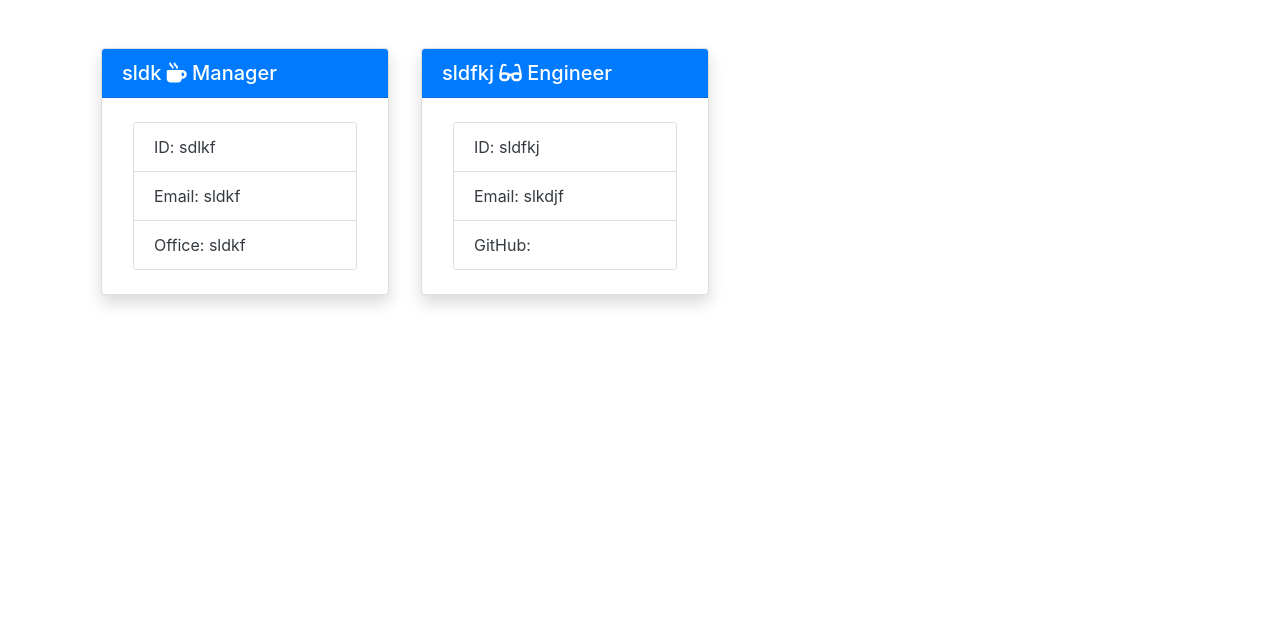
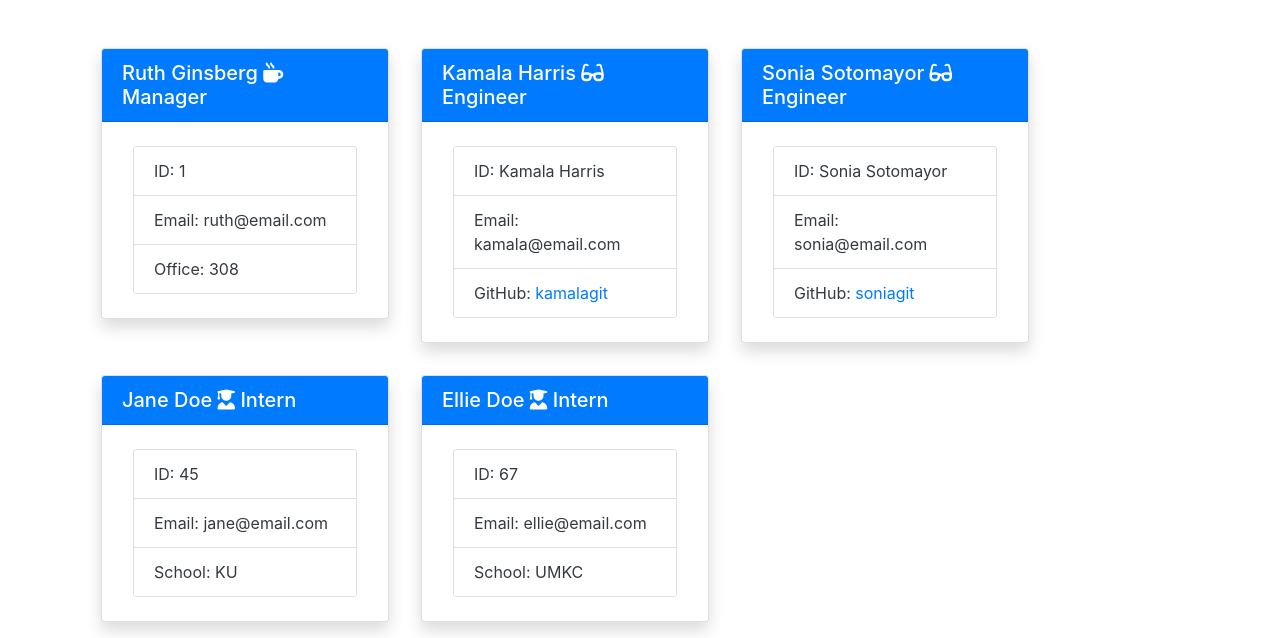
Before and after one commit to liztownd/team-profile-generator, a website: page dist/myTeam.html in a window 1280 px wide. Shown: the part 203-841 px from the top of the page. Before the commit the page ends 800 px from the top, so only its background shows below. Drawn offline with nearby package versions, Linux system fonts and the light colour scheme.

Commit message:
adding images for README, updating README

```diff
--- a/dist/myTeam.html
+++ b/dist/myTeam.html
@@ -20,31 +20,79 @@
 
 
             <div class="card text-white m-3 float-left shadow " style="width: 18rem;">
-            <div class="card-header bg-primary h5">sldk
+            <div class="card-header bg-primary h5">Ruth Ginsberg
 
                 <i class="fas fa-mug-hot"></i>
                 Manager
             </div>
             <div class="card mx-auto my-4" style="width: 14rem;">
                 <ul class="list-group list-group-flush">
-                  <li class="list-group-item text-dark">ID: sdlkf</li>
-                  <li class="list-group-item text-dark">Email: sldkf</li>
-                  <li class="list-group-item text-dark">Office: sldkf</li>
+                  <li class="list-group-item text-dark">ID: 1</li>
+                  <li class="list-group-item text-dark">Email: ruth@email.com</li>
+                  <li class="list-group-item text-dark">Office: 308</li>
                 </ul>
               </div>
           </div>
 
             <div class="card text-white m-3 float-left shadow" style="width: 18rem;">
-            <div class="card-header bg-primary h5">sldfkj
+            <div class="card-header bg-primary h5">Kamala Harris
 
                 <i class="fas fa-glasses"></i>
                 Engineer
             </div>
             <div class="card mx-auto my-4" style="width: 14rem;">
                 <ul class="list-group list-group-flush">
-                  <li class="list-group-item text-dark">ID: sldfkj</li>
-                  <li class="list-group-item text-dark">Email: slkdjf</li>
-                  <li class="list-group-item text-dark">GitHub: <a href = "https://www.github.com/"></a></li>
+                  <li class="list-group-item text-dark">ID: Kamala Harris</li>
+                  <li class="list-group-item text-dark">Email: kamala@email.com</li>
+                  <li class="list-group-item text-dark">GitHub: <a href = "https://www.github.com/kamalagit">kamalagit</a></li>
+                </ul>
+              </div>
+          </div>
+
+
+            <div class="card text-white m-3 float-left shadow" style="width: 18rem;">
+            <div class="card-header bg-primary h5">Sonia Sotomayor
+
+                <i class="fas fa-glasses"></i>
+                Engineer
+            </div>
+            <div class="card mx-auto my-4" style="width: 14rem;">
+                <ul class="list-group list-group-flush">
+                  <li class="list-group-item text-dark">ID: Sonia Sotomayor</li>
+                  <li class="list-group-item text-dark">Email: sonia@email.com</li>
+                  <li class="list-group-item text-dark">GitHub: <a href = "https://www.github.com/soniagit">soniagit</a></li>
+                </ul>
+              </div>
+          </div>
+
+
+            <div class="card text-white m-3 float-left shadow" style="width: 18rem;">
+            <div class="card-header bg-primary h5">Jane Doe
+
+                <i class="fas fa-user-graduate"></i>
+                Intern
+            </div>
+            <div class="card mx-auto my-4" style="width: 14rem;">
+                <ul class="list-group list-group-flush">
+                  <li class="list-group-item text-dark">ID: 45</li>
+                  <li class="list-group-item text-dark">Email: jane@email.com</li>
+                  <li class="list-group-item text-dark">School: KU</li>
+                </ul>
+              </div>
+          </div>
+
+
+            <div class="card text-white m-3 float-left shadow" style="width: 18rem;">
+            <div class="card-header bg-primary h5">Ellie Doe
+
+                <i class="fas fa-user-graduate"></i>
+                Intern
+            </div>
+            <div class="card mx-auto my-4" style="width: 14rem;">
+                <ul class="list-group list-group-flush">
+                  <li class="list-group-item text-dark">ID: 67</li>
+                  <li class="list-group-item text-dark">Email: ellie@email.com</li>
+                  <li class="list-group-item text-dark">School: UMKC</li>
                 </ul>
               </div>
           </div>
```
Also changed, not shown: README.md, images/html.png (added), images/questions.png (added).
